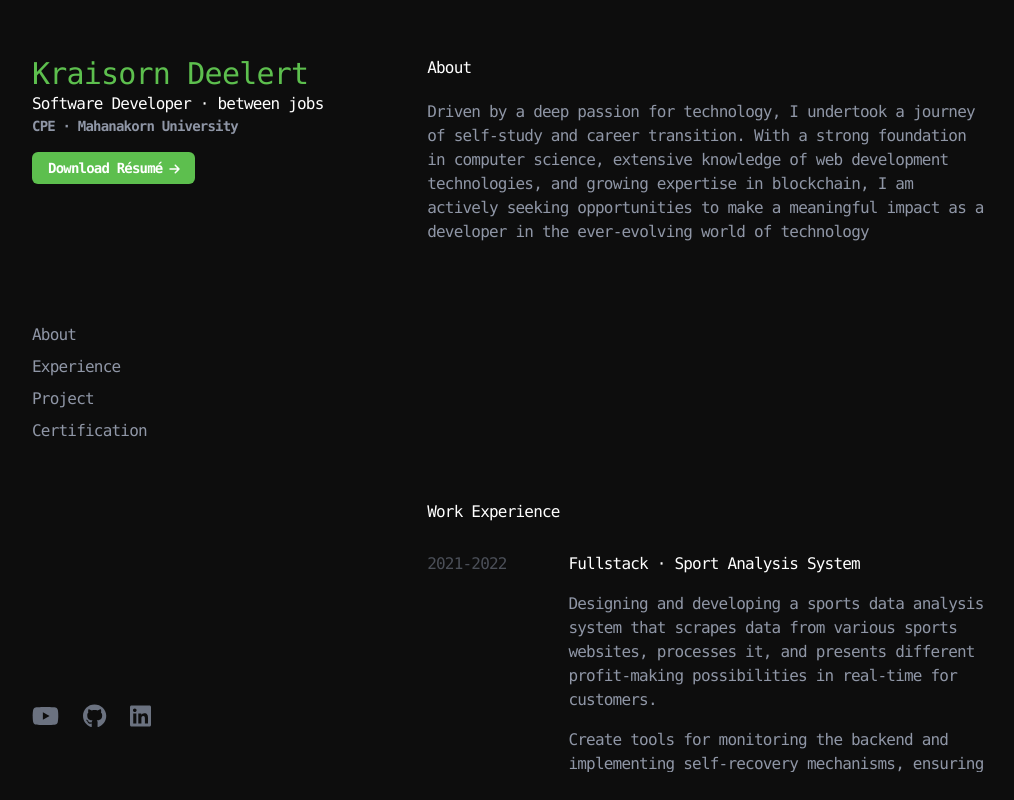
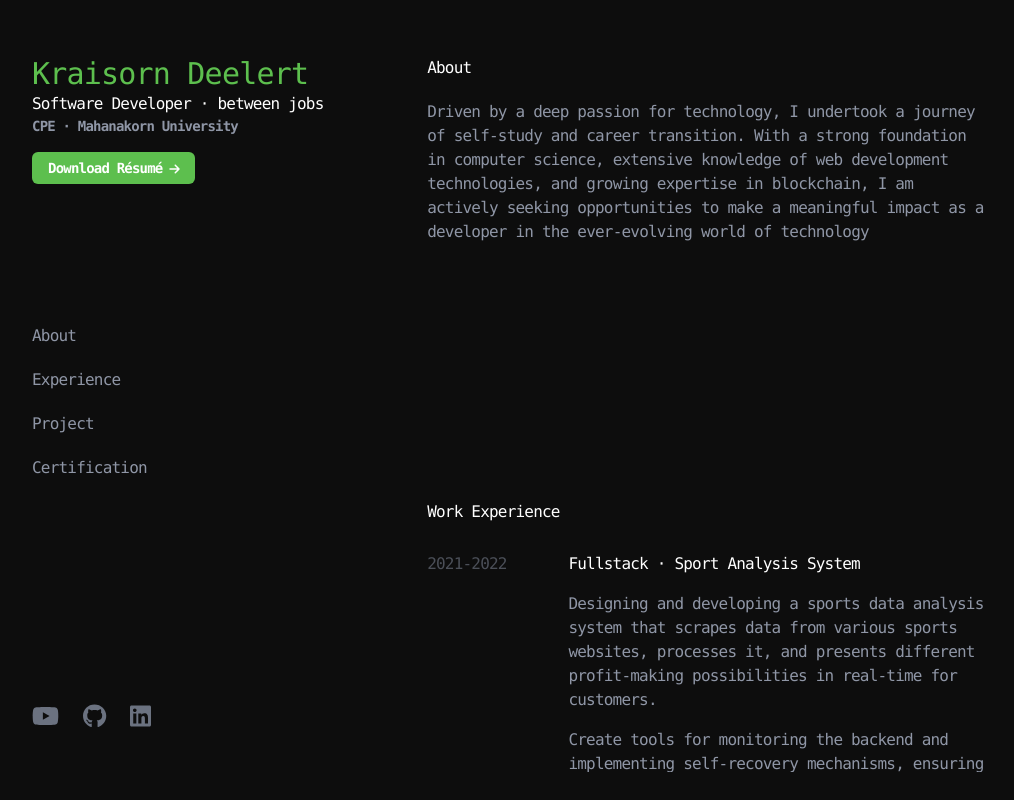
Before and after one commit to tOxicV4p0r/portfolio-v2, a React (Create React App) app: page / in a window 1280 px wide. Shown: the whole page, without its empty margins (124-1138 px from the left). Built offline with nearby package versions, Linux system fonts and the light colour scheme.

Commit message:
fixed end of section

```diff
--- a/src/App.js
+++ b/src/App.js
@@ -32,11 +32,15 @@ function App() {
       const el = data.sections[i];
       const offetTop = document.getElementById(`${el.sectionId}-section`).getBoundingClientRect().top;
       const height = document.getElementById(`${el.sectionId}-section`).getClientRects()[0].height;
+      const rootHeight = document.getElementById('root').getClientRects()[0].height * 0.4;
+      console.log(el.sectionId, offetTop, height);
       if (offetTop <= OFFSET_Y) {
         if (offetTop + (height / 2) > OFFSET_Y) {
           setCurrectSection(el.sectionId)
           // console.log(el.sectionId)
         }
+      } else if (offetTop > OFFSET_Y && offetTop < rootHeight) {
+        setCurrectSection(el.sectionId)
       }
     }
   }
--- a/src/components/NavContent/index.js
+++ b/src/components/NavContent/index.js
@@ -1,7 +1,10 @@
 import { faArrowRight } from "@fortawesome/free-solid-svg-icons";
 import { FontAwesomeIcon } from "@fortawesome/react-fontawesome";
+import { useState } from "react";
 
 function NavContent({ data, section }) {
+    const [isMouseEnter, setIsMouseEnter] = useState(false)
+
     const handleClick = (anchor) => {
         const id = `${anchor}-section`;
         const element = document.getElementById(id);
@@ -15,15 +18,18 @@ function NavContent({ data, section }) {
 
     return (
         <section className="space-y-5">
-            <div className="space-y-2">
+            <div className="">
                 {
                     data.sections.map((e, i) => (
                         <div
                             key={i}
                             onClick={() => handleClick(e.sectionId)}
-                            className={`${section == e.sectionId ? "text-white" : ""} cursor-pointer`}
+                            onMouseEnter={() => setIsMouseEnter({ [e.sectionId]: true })}
+                            onMouseLeave={() => setIsMouseEnter({ [e.sectionId]: false })}
+                            className={`${section == e.sectionId ? "text-white" : ""} cursor-pointer pt-5`}
                         >
-                            <FontAwesomeIcon icon={faArrowRight} className={`${section == e.sectionId ? "" : "hidden"} new-arrow`} /> <span className="ease-in duration-300">{e.title}</span>
+                            <FontAwesomeIcon icon={faArrowRight} className={`${section == e.sectionId ? "text-primaryTitle" : !isMouseEnter[e.sectionId] ? "hidden" : ""} new-arrow mt-1 fixed`} />
+                            <div className={`${section == e.sectionId || isMouseEnter[e.sectionId] ? "translate-x-6" : ""} ease-out duration-200`}>{e.title}</div>
                         </div>
                     ))
                 }
```
